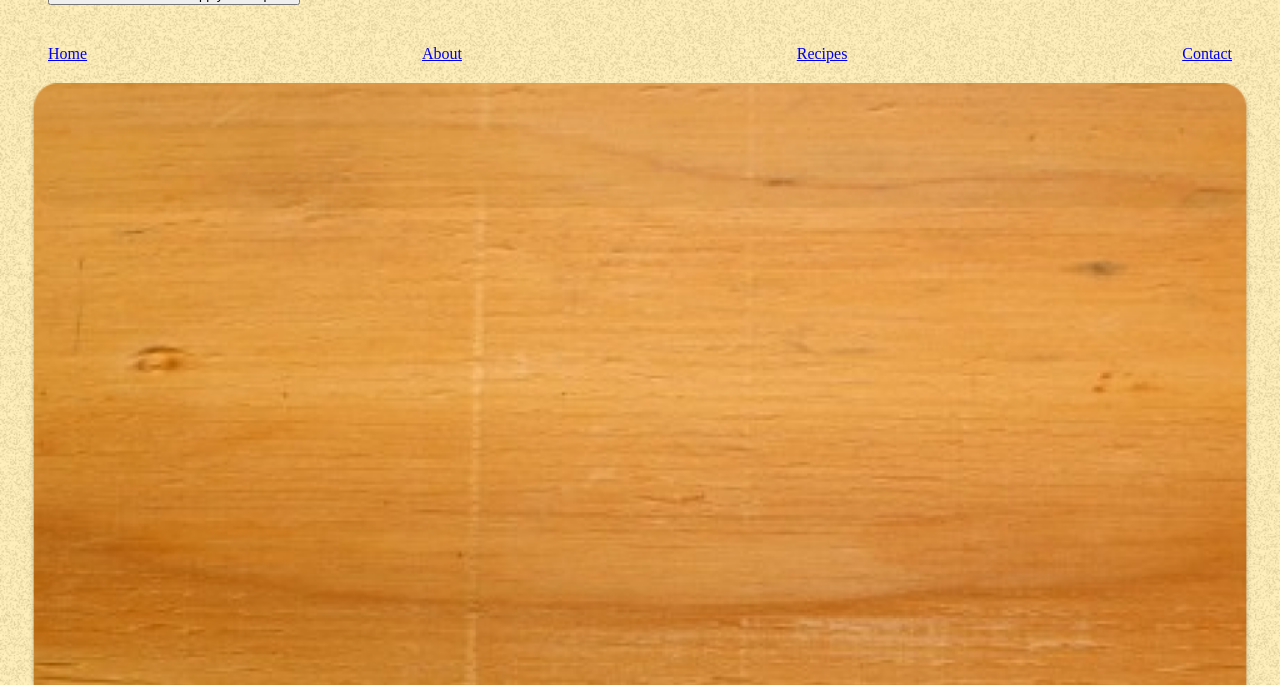
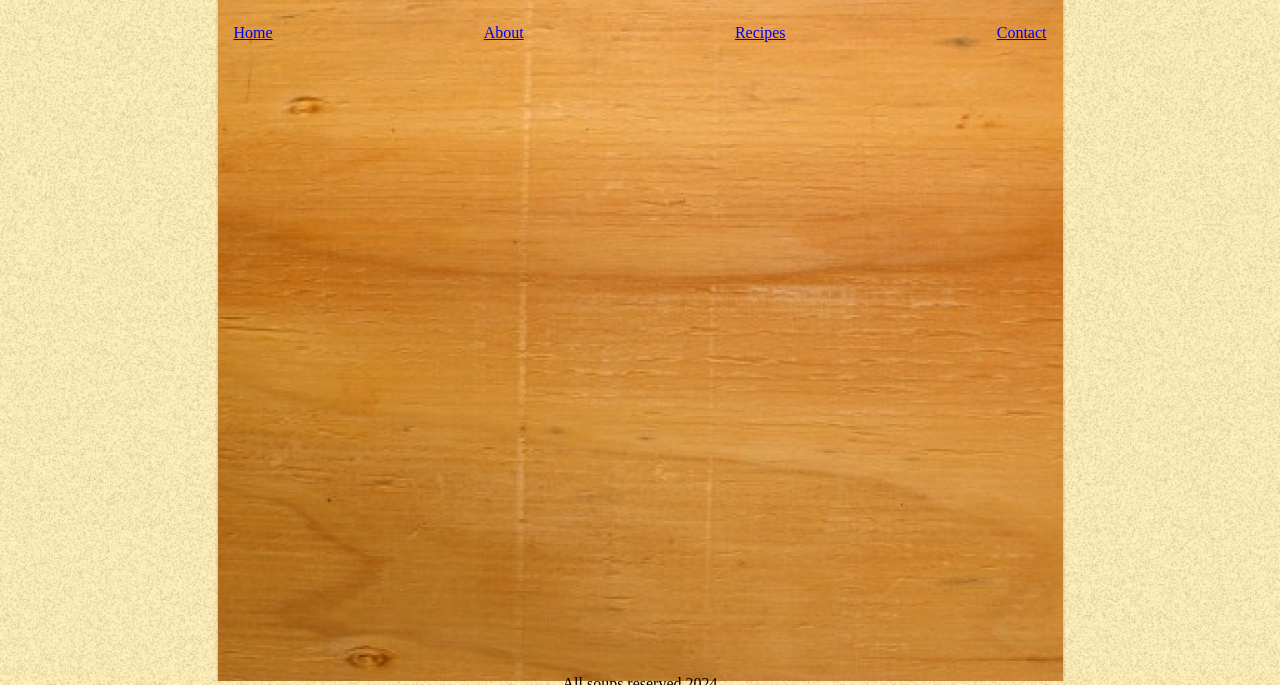
Before and after one commit to SoupleCodes/souplecodes.github.io, a plain HTML site: page index.html in a window 1280 px wide. Shown: the part 115-800 px from the top of the page. Drawn offline with Linux system fonts and the light colour scheme.

Commit message:
Image centered, elements on image

````diff
--- a/index.html
+++ b/index.html
@@ -1,17 +1,15 @@
-<!DOCTYPE HTML>
-<html lang "en">
-<head>
+<html lang="" "en"=""><head>
   <meta charset="utf-8">
-  <meta name="viewport" content="width=device-width, intitial-scale=1.0">
+  <meta name="viewport" content="width=device-width, initial-scale=1.0">
   <link rel="stylesheet" href="styles.css">
-  <link rel="icon" type="image/png" href="https://www.pngall.com/wp-content/uploads/2018/04/Soup-PNG-File.png" />
+  <link rel="icon" type="image/png" href="https://www.pngall.com/wp-content/uploads/2018/04/Soup-PNG-File.png">
   <title>Home | Souple</title>
 </head>
 
 <body class="background">
   <header>
-          <img src="../images/Logo.png" alt="My Logo" id="logo" style="max-width: 15%;">  ```
-<button onclick="changePageTitle('lol you got scammed')">
+<div class="woodcontainer">
+      <img src="../images/Logo.png" alt="My Logo" id="logo" style="max-width: 15%;"><button onclick="changePageTitle('lol you got scammed')">
         Give me an unlimited supply of soup =D </button>
       <nav>
         <a href="#" onclick="changePageTitle('Home'); return false;">Home</a>
@@ -19,8 +17,8 @@
         <a href="#" onclick="changePageTitle('Recipes'); return false;">Recipes</a>
         <a href="#" onclick="changePageTitle('Contact'); return false;">Contact</a>
       </nav>
+</div>
     <p style="position: absolute; bottom: 0; left: 0; width: 100%; text-align: center; z-index: 1;">All soups reserved 2024</p>
-    <img src="../images/Wood.png" alt="Wood" style="width: 100%; height: auto;">
   </header>
   <script>
     function changePageTitle(newtitle) {
@@ -28,5 +26,5 @@
     }
   </script>
 
-</body>
-</html>
+
+</body></html>
--- a/styles.css
+++ b/styles.css
@@ -42,6 +42,16 @@ body {
   margin: 0 auto;
 }
 
+.woodcontainer {
+position: relative;
+display: block;
+margin:0 auto;
+width: 853px;
+height: 768px;
+background-image: url(../images/Wood.png)
+
+
+}
 /* Media Queries for smaller screens */
 
 @media only screen and (max-width: 768px) {
````
Lines whose indentation alone changed are shown as unchanged.
